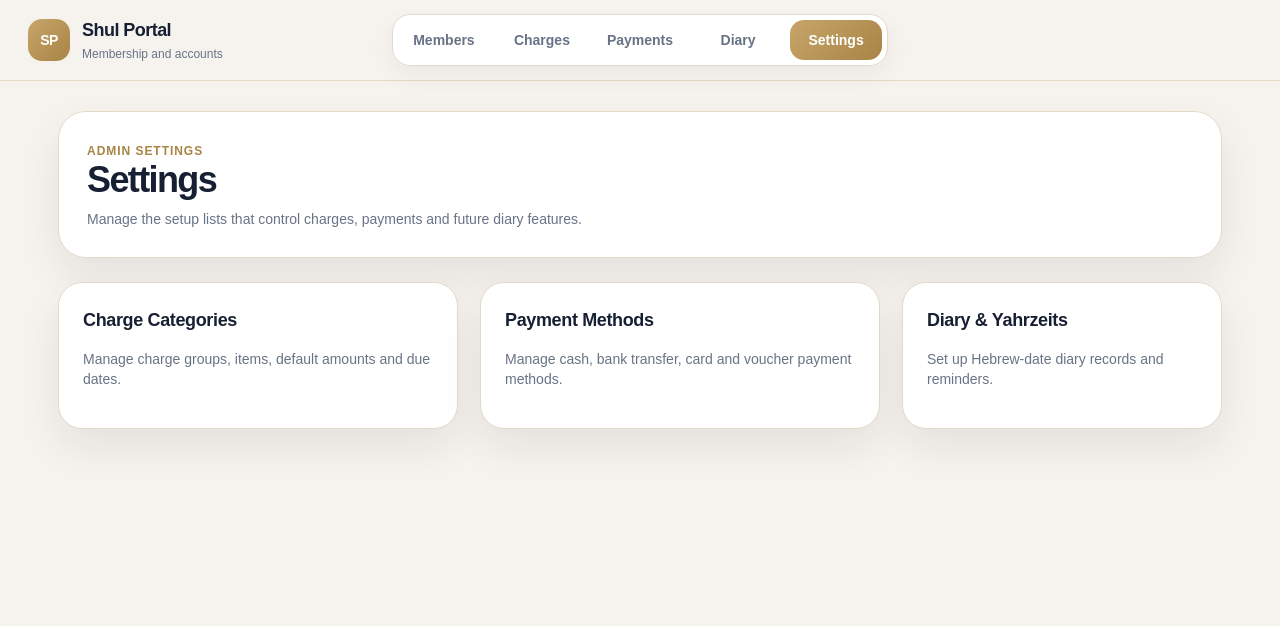
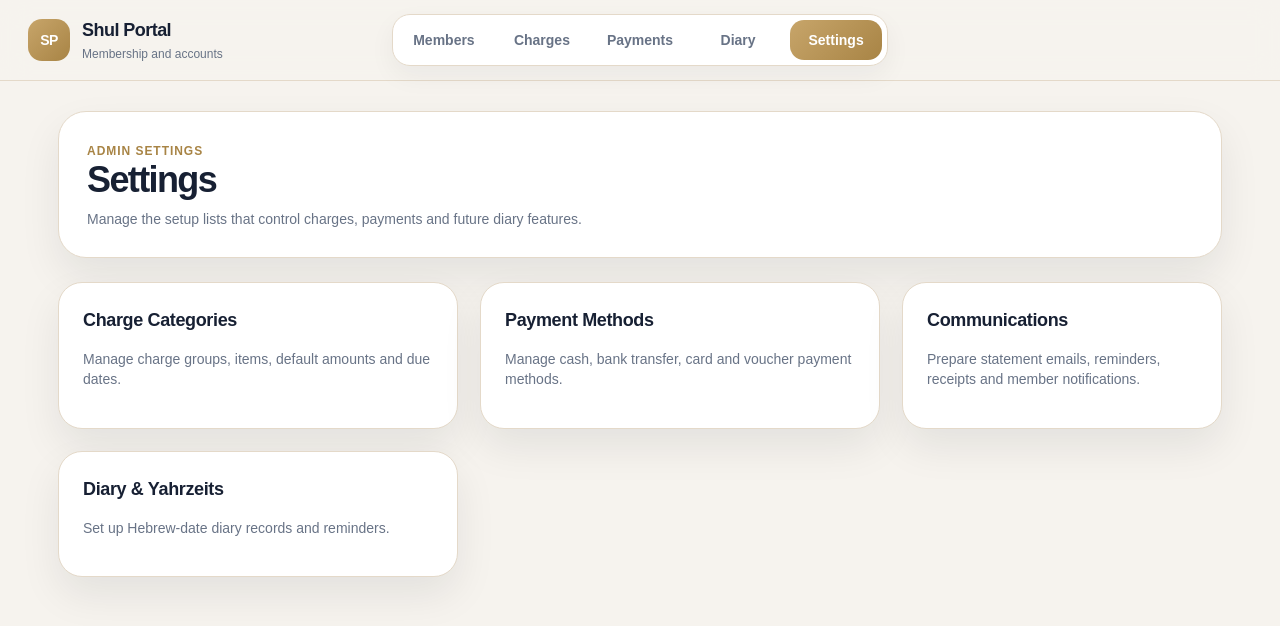
Before and after one commit to gersonberger-lab/shul-membership-portal, a Next.js app: page /settings in a window 1280 px wide. Shown: the top 626 px of the page. Built offline with nearby package versions, Linux system fonts and the light colour scheme.

Commit message:
Add communications settings link

```diff
--- a/app/settings/page.tsx
+++ b/app/settings/page.tsx
@@ -18,6 +18,11 @@ export default function SettingsPage() {
           <p className="muted">Manage cash, bank transfer, card and voucher payment methods.</p>
         </a>
 
+        <a className="card settings-card" href="/settings/communications">
+          <h3 className="section-title">Communications</h3>
+          <p className="muted">Prepare statement emails, reminders, receipts and member notifications.</p>
+        </a>
+
         <a className="card settings-card" href="/diary">
           <h3 className="section-title">Diary & Yahrzeits</h3>
           <p className="muted">Set up Hebrew-date diary records and reminders.</p>
```
